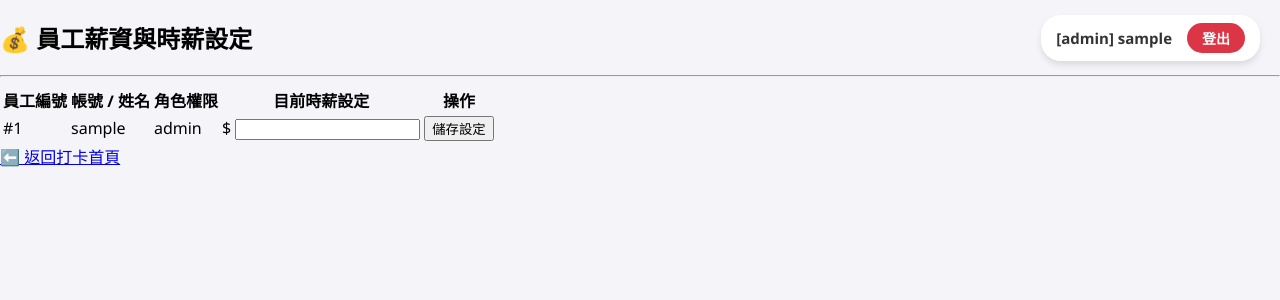
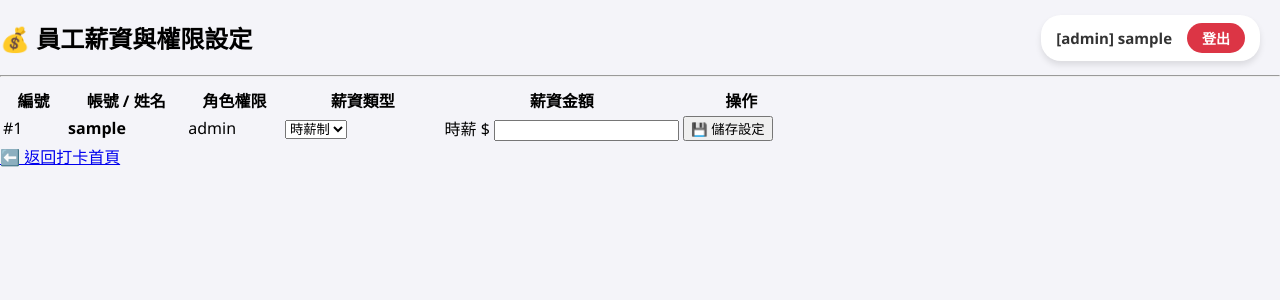
Before and after one commit to try91396-beep/TEST_DADING, a Flask app: page /webclock/salaries in a window 1280 px wide. Shown: the top 300 px of the page. Run offline with Flask 3, Linux system fonts and the light colour scheme; the visitor is signed in with stand-in values (Sample User, id 1); a database or web service that is not in the repository returns one stand-in record (values such as "Sample title"); some libraries are stand-ins or nearby versions.

Commit message:
Update salaries.html

```diff
--- a/templates/salaries.html
+++ b/templates/salaries.html
@@ -2,10 +2,10 @@
 
 {% block content %}
 <div class="container mt-4">
-    <h2>💰 員工薪資與時薪設定</h2>
+    <h2>💰 員工薪資與權限設定</h2>
     <hr>
 
-    <!-- 顯示快显訊息 (Flash messages) -->
+    <!-- 顯示快訊訊息 (Flash messages) -->
     {% with messages = get_flashed_messages(with_categories=true) %}
       {% if messages %}
         {% for category, message in messages %}
@@ -21,39 +21,59 @@
         <table class="table table-striped table-hover align-middle">
             <thead class="table-dark">
                 <tr>
-                    <th>員工編號</th>
-                    <th>帳號 / 姓名</th>
-                    <th>角色權限</th>
-                    <th>目前時薪設定</th>
-                    <th>操作</th>
+                    <th style="width: 8%;">編號</th>
+                    <th style="width: 15%;">帳號 / 姓名</th>
+                    <th style="width: 12%;">角色權限</th>
+                    <th style="width: 20%;">薪資類型</th>
+                    <th style="width: 30%;">薪資金額</th>
+                    <th style="width: 15%;">操作</th>
                 </tr>
             </thead>
             <tbody>
                 {% for user in users %}
                 <tr>
                     <td>#{{ user.id }}</td>
-                    <td>{{ user.username }}</td>
+                    <td><strong>{{ user.username }}</strong></td>
                     <td>
                         <span class="badge {% if user.role == 'admin' %}bg-danger{% else %}bg-primary{% endif %}">
                             {{ user.role }}
                         </span>
                     </td>
                     <form action="{{ url_for('webclock.manage_salaries') }}" method="POST">
+                        <input type="hidden" name="user_id" value="{{ user.id }}">
+
+                        <!-- 薪資類型選擇 (時薪 / 月薪) -->
                         <td>
-                            <div class="input-group">
-                                <span class="input-group-text">$</span>
-                                <input type="number" class="form-control" name="hourly_wage" value="{{ user.hourly_wage or 0 }}" min="0" required>
+                            <select class="form-select salary-type-select" name="salary_type" onchange="toggleWageInputs(this)">
+                                <option value="hourly" {% if user.salary_type == 'hourly' %}selected{% endif %}>時薪制</option>
+                                <option value="monthly" {% if user.salary_type == 'monthly' %}selected{% endif %}>月薪制</option>
+                            </select>
+                        </td>
+
+                        <!-- 時薪與月薪輸入區 -->
+                        <td>
+                            <!-- 時薪輸入框 -->
+                            <div class="input-group hourly-group" style="{% if user.salary_type == 'monthly' %}display: none;{% endif %}">
+                                <span class="input-group-text">時薪 $</span>
+                                <input type="number" class="form-control" name="hourly_wage" value="{{ user.hourly_wage if user.hourly_wage is not none else 183 }}" min="0" required>
+                            </div>
+
+                            <!-- 月薪輸入框 -->
+                            <div class="input-group monthly-group" style="{% if user.salary_type != 'monthly' %}display: none;{% endif %}">
+                                <span class="input-group-text">月薪 $</span>
+                                <input type="number" class="form-control" name="monthly_wage" value="{{ user.monthly_wage if user.monthly_wage is not none else 27470 }}" min="0" required>
                             </div>
                         </td>
+
+                        <!-- 儲存按鈕 -->
                         <td>
-                            <input type="hidden" name="user_id" value="{{ user.id }}">
-                            <button type="submit" class="btn btn-success btn-sm">儲存設定</button>
+                            <button type="submit" class="btn btn-success btn-sm w-100">💾 儲存設定</button>
                         </td>
                     </form>
                 </tr>
                 {% else %}
                 <tr>
-                    <td colspan="5" class="text-center text-muted">目前沒有員工資料</td>
+                    <td colspan="6" class="text-center text-muted">目前沒有員工資料</td>
                 </tr>
                 {% endfor %}
             </tbody>
@@ -64,4 +84,21 @@
         <a href="{{ url_for('webclock.index') }}" class="btn btn-secondary">⬅️ 返回打卡首頁</a>
     </div>
 </div>
+
+<!-- 切換時薪/月薪欄位顯示的 JavaScript -->
+<script>
+function toggleWageInputs(selectElement) {
+    const row = selectElement.closest('tr');
+    const hourlyGroup = row.querySelector('.hourly-group');
+    const monthlyGroup = row.querySelector('.monthly-group');
+
+    if (selectElement.value === 'monthly') {
+        hourlyGroup.style.display = 'none';
+        monthlyGroup.style.display = 'flex';
+    } else {
+        hourlyGroup.style.display = 'flex';
+        monthlyGroup.style.display = 'none';
+    }
+}
+</script>
 {% endblock %}
```
